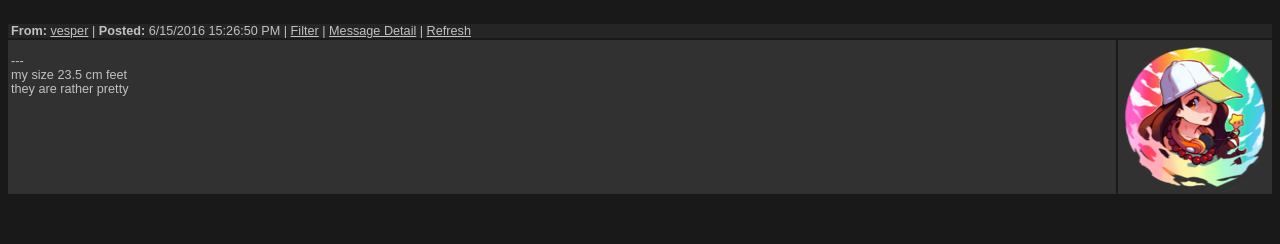
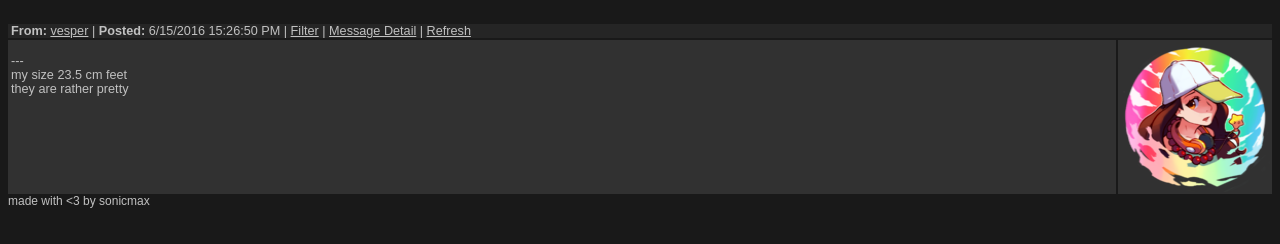
Before and after one commit to sonicmax/VaaS, a plain HTML site: page index.html in a window 1280 px wide. Drawn offline with Linux system fonts and the light colour scheme; no server answers.

Commit message:
Adding link to github profile

```diff
--- a/index.html
+++ b/index.html
@@ -30,4 +30,5 @@
 	</table>
 </div>
 <script src="src/ui_helper.js"></script>
+made with &lt;3 by <a src="https://github.com/sonicmax">sonicmax</a>
 </html>
```
